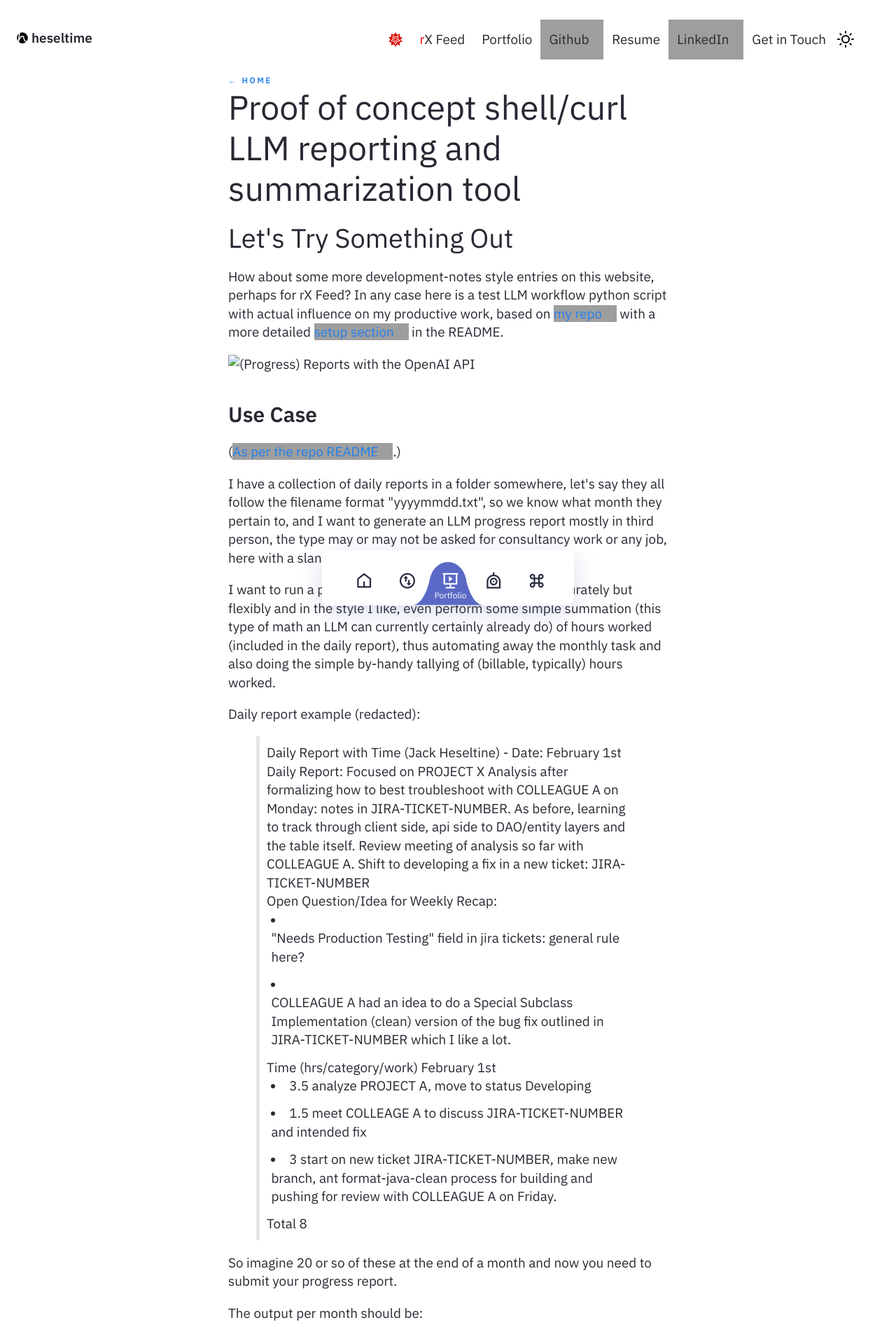
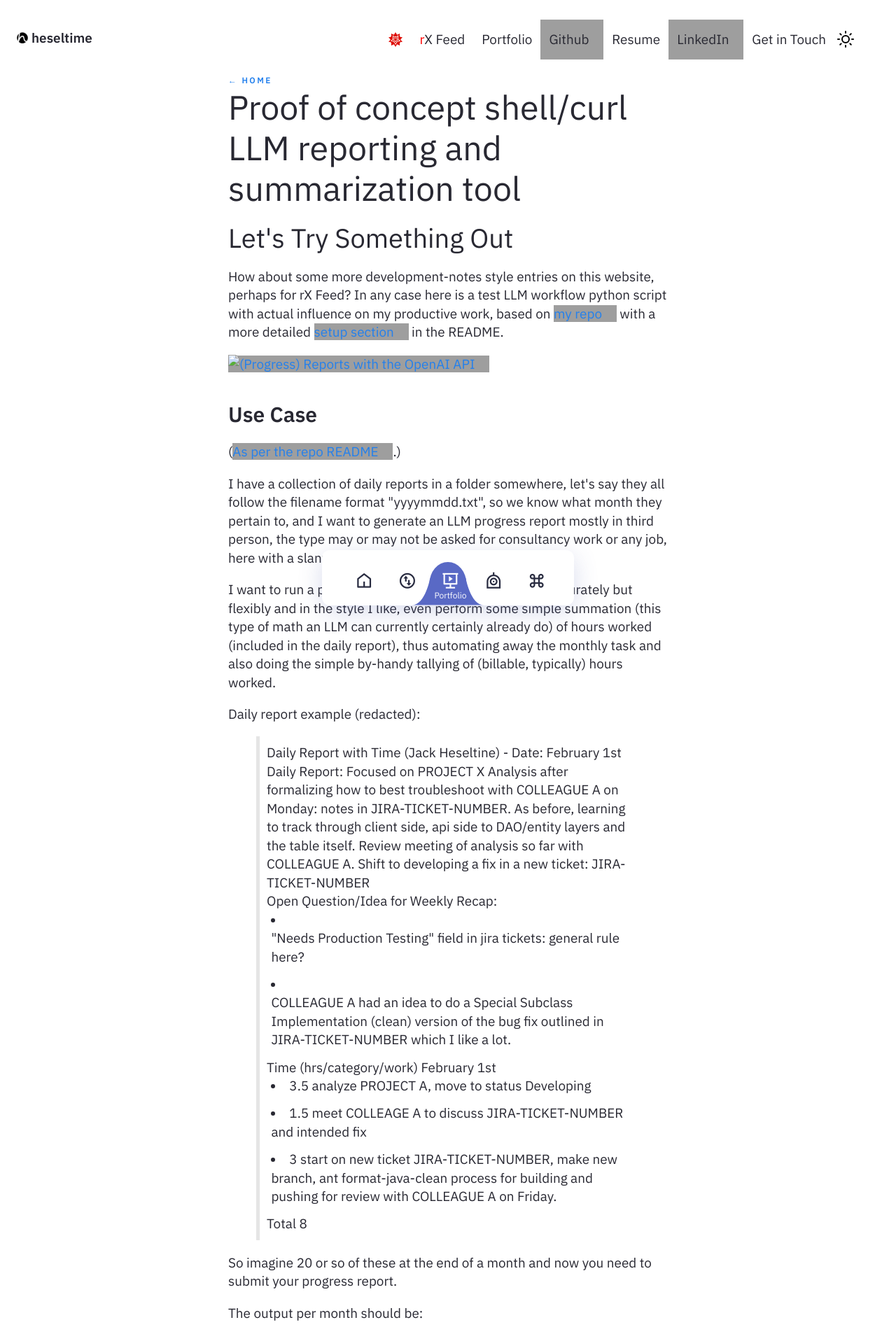
Before and after one commit to heseltime/heseltime.github.io, a Jekyll site: the page built from pages/curl.md, in a window 1280 px wide. Shown: the top 1906 px of the page at 70% size. Built offline with Jekyll 4.4.1, drawn with Linux system fonts in a browser that asks for light colours; grey boxes are pictures that could not be loaded.

Commit message:
Test nested image in link

```diff
--- a/pages/curl.md
+++ b/pages/curl.md
@@ -9,7 +9,7 @@ feedformat: none
 
 How about some more development-notes style entries on this website, perhaps for rX Feed? In any case here is a test LLM workflow python script with actual influence on my productive work, based on [my repo](https://github.com/heseltime/progress-reports/) with a more detailed [setup section](https://github.com/heseltime/progress-reports/tree/main?tab=readme-ov-file#heres-the-setup-wrench) in the README.
 
-![(Progress) Reports with the OpenAI API](image.png)
+[![(Progress) Reports with the OpenAI API](image.png)](https://github.com/heseltime/progress-reports/)
 
 ## Use Case
 
```
